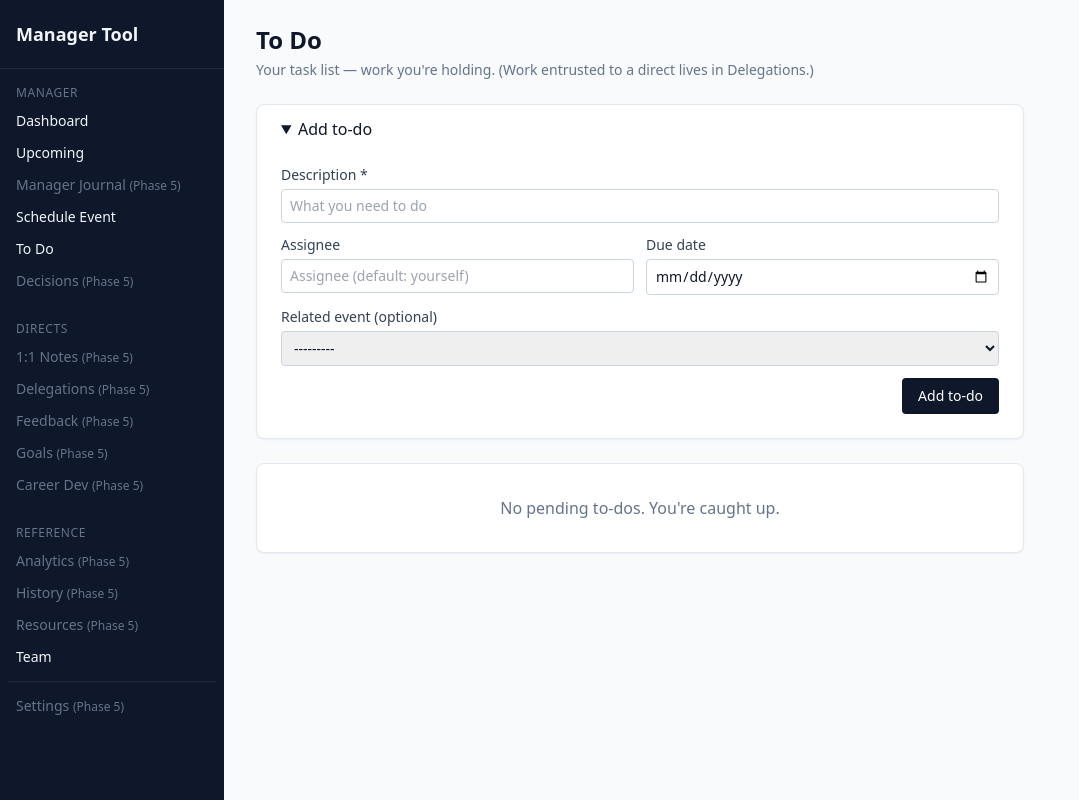
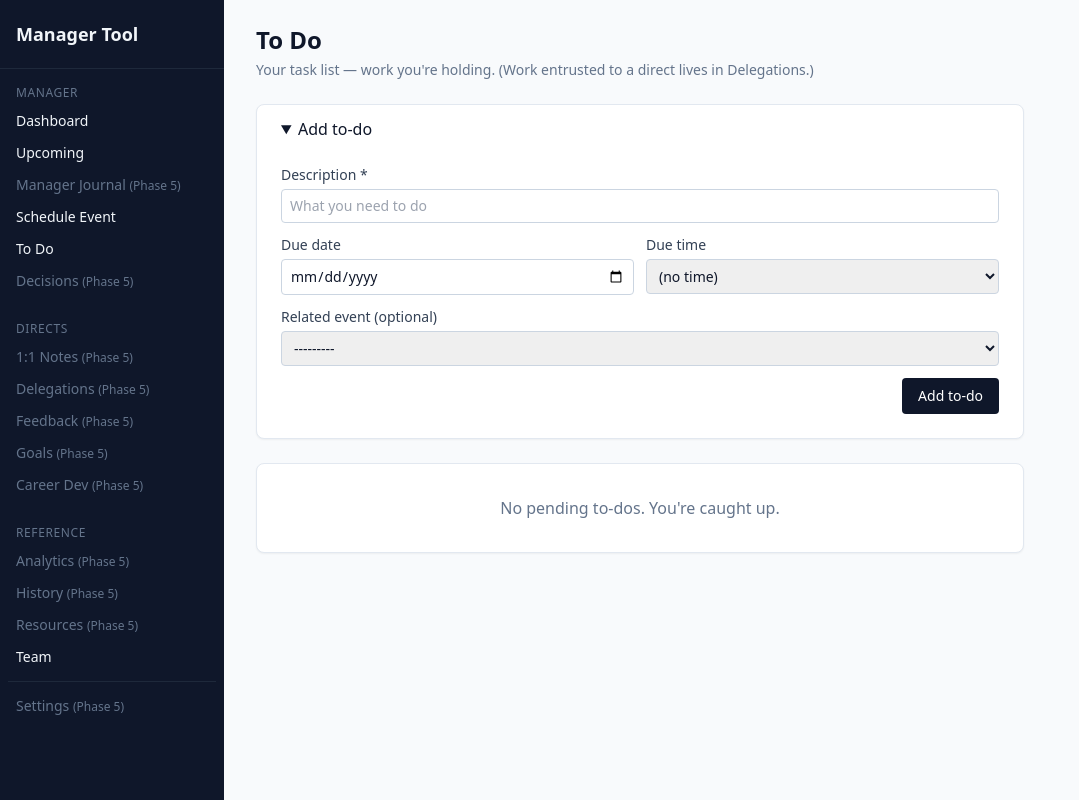
Before and after one commit to toddaerickson/manager-tool, a Django app: template manager-tool-django/templates/todos.html in a window 1280 px wide. Shown: the whole page, without its empty margins (0-1079 px from the left). Run offline with Django 5.2, Linux system fonts and the light colour scheme; the template is opened without the code that fills it: values that come from a table or form of the project are taken from there, others are empty; some libraries are stand-ins or nearby versions.

Commit message:
ui: To Do form — drop assignee, add due_time dropdown
User feedback: "if to do list is really for me, why do i have an
assignee as an input field?  remove assignee.  next to due date, add
a time, like we have for the scheduled event (type and dropdown)."

Changes:

- ActionItemForm: removed assignee field. The to-do list is the
  manager's own work; tasks entrusted to a direct go in Delegations
  (Phase 5.5+). The DB column stays (back-compat with existing rows;
  dropped in Phase 8).
- ActionItem.due_time (new TextField, nullable): "HH:MM" format,
  same as Event.scheduled_time. NULL = date-only ("by end of day").
- TIME_CHOICES_OPTIONAL = ("(no time)" sentinel) + TIME_CHOICES
  reused from EventForm. Same 30-min increments 6 AM through 9 PM
  with 12-hour AM/PM display.
- Form template: assignee input removed; Due date and Due time are
  now side-by-side in a 2-col grid.
- List template: dropped assignee column; Due column shows
  "2026-06-01 · 3:00 PM" when both are present, "2026-06-01" when
  only date.
- Tests updated: assignee removed from POST payloads; new tests for
  due_time persistence, "(no time)" sentinel handling, and assertion
  that the form HTML no longer contains assignee input.

Schema: migration 0003_actionitem_due_time. Auto-applies on Render's
next deploy via the build command's `migrate` step. SQLite test DB
gets it automatically.

107/107 tests pass; makemigrations --dry-run clean.

Co-Authored-By: Claude Opus 4.7 (1M context) <noreply@anthropic.com>

```diff
--- a/manager-tool-django/core/forms.py
+++ b/manager-tool-django/core/forms.py
@@ -263,28 +263,34 @@ class EventEditForm(forms.ModelForm):
 from .models import ActionItem  # noqa: E402
 
 
+# Phase 5.3.1 — "(no time)" is the empty-string sentinel for due_time.
+TIME_CHOICES_OPTIONAL = [("", "(no time)")] + TIME_CHOICES
+
+
 class ActionItemForm(forms.ModelForm):
+    """The to-do list is the manager's own work. assignee was removed
+    per user feedback: work entrusted to a direct lives in Delegations,
+    not here, so an assignee field added confusion."""
+
     description = forms.CharField(
         widget=forms.TextInput(attrs={
             "class": _INPUT_CLS,
             "placeholder": "What you need to do",
         }),
     )
-    assignee = forms.CharField(
-        required=False,
-        widget=forms.TextInput(attrs={
-            "class": _INPUT_CLS,
-            "placeholder": "Assignee (default: yourself)",
-        }),
-    )
     due_date = forms.DateField(
         required=False,
         widget=forms.DateInput(attrs={"type": "date", "class": _INPUT_CLS}),
     )
+    due_time = forms.ChoiceField(
+        choices=TIME_CHOICES_OPTIONAL,
+        required=False,
+        widget=forms.Select(attrs={"class": _INPUT_CLS}),
+    )
 
     class Meta:
         model = ActionItem
-        fields = ["description", "assignee", "due_date", "event"]
+        fields = ["description", "due_date", "due_time", "event"]
         widgets = {
             "event": forms.Select(attrs={"class": _INPUT_CLS}),
         }
@@ -304,3 +310,8 @@ class ActionItemForm(forms.ModelForm):
     def clean_due_date(self):
         d = self.cleaned_data.get("due_date")
         return d.isoformat() if d else None
+
+    def clean_due_time(self):
+        # ChoiceField returns the raw value; "" sentinel maps to NULL.
+        t = self.cleaned_data.get("due_time")
+        return t or None
--- a/manager-tool-django/core/models.py
+++ b/manager-tool-django/core/models.py
@@ -238,8 +238,15 @@ class ActionItem(models.Model):
     manager_id = models.IntegerField(blank=True, null=True, db_index=True)
     event = models.ForeignKey(Event, models.DO_NOTHING, blank=True, null=True)
     description = models.TextField()
+    # `assignee` stays in DB for back-compat with existing rows but is
+    # no longer exposed in the form — to-dos are the manager's own list,
+    # work entrusted to a direct goes in Delegations. Dropped in Phase 8.
     assignee = models.TextField(blank=True, null=True)
     due_date = models.TextField(blank=True, null=True)
+    # Optional time-of-day for due_date. NULL = date-only ("by end of
+    # day"). Format "HH:MM" — same as Event.scheduled_time. Added Phase
+    # 5.3.1 per user feedback.
+    due_time = models.TextField(blank=True, null=True)
     status = models.TextField(blank=True, null=True)
     created_at = models.DateTimeField(blank=True, null=True)
     completed_at = models.DateTimeField(blank=True, null=True)
--- a/manager-tool-django/templates/_partials/todo_form.html
+++ b/manager-tool-django/templates/_partials/todo_form.html
@@ -1,6 +1,9 @@
 {% comment %}
 HTMX form: posts to todos-add. Errors swap back here, success replaces
 both #todo-form-wrap and #todo-list (oob).
+
+Phase 5.3.1: assignee removed (this is the manager's own list);
+due_time dropdown added next to due_date.
 {% endcomment %}
 <form id="todo-form"
       hx-post="{% url 'todos-add' %}"
@@ -17,12 +20,12 @@ both #todo-form-wrap and #todo-list (oob).
 
   <div class="grid grid-cols-2 gap-3">
     <div>
-      <label class="block text-sm font-medium text-slate-700">Assignee</label>
-      {{ form.assignee }}
+      <label class="block text-sm font-medium text-slate-700">Due date</label>
+      {{ form.due_date }}
     </div>
     <div>
-      <label class="block text-sm font-medium text-slate-700">Due date</label>
-      {{ form.due_date }}
+      <label class="block text-sm font-medium text-slate-700">Due time</label>
+      {{ form.due_time }}
     </div>
   </div>
 
--- a/manager-tool-django/templates/_partials/todo_list.html
+++ b/manager-tool-django/templates/_partials/todo_list.html
@@ -3,7 +3,6 @@
   <thead class="bg-slate-50 text-left text-xs uppercase tracking-wider text-slate-500">
     <tr>
       <th class="px-4 py-3">Description</th>
-      <th class="px-4 py-3">Assignee</th>
       <th class="px-4 py-3">Due</th>
       <th class="px-4 py-3 w-24"></th>
     </tr>
@@ -12,10 +11,11 @@
     {% for t in pending %}
     <tr id="todo-row-{{ t.id }}">
       <td class="px-4 py-3 break-words">{{ t.description }}</td>
-      <td class="px-4 py-3 text-sm text-slate-600">{{ t.assignee|default:"—" }}</td>
       <td class="px-4 py-3 text-sm tabular-nums {% if t.due_date and t.due_date < today_iso %}text-red-600 font-medium{% else %}text-slate-600{% endif %}">
-        {{ t.due_date|default:"—" }}
-        {% if t.due_date and t.due_date < today_iso %}<span class="text-xs"> (overdue)</span>{% endif %}
+        {% if t.due_date %}
+          {{ t.due_date }}{% if t.due_time %} <span class="text-slate-500">·</span> {{ t.due_time }}{% endif %}
+          {% if t.due_date < today_iso %}<span class="text-xs"> (overdue)</span>{% endif %}
+        {% else %}—{% endif %}
       </td>
       <td class="px-4 py-3 text-right text-sm">
         <div class="flex flex-col items-end gap-1">
```
Also changed, not shown: manager-tool-django/core/tests.py (+22 -1 lines), manager-tool-django/core/migrations/0003_actionitem_due_time.py (added).
